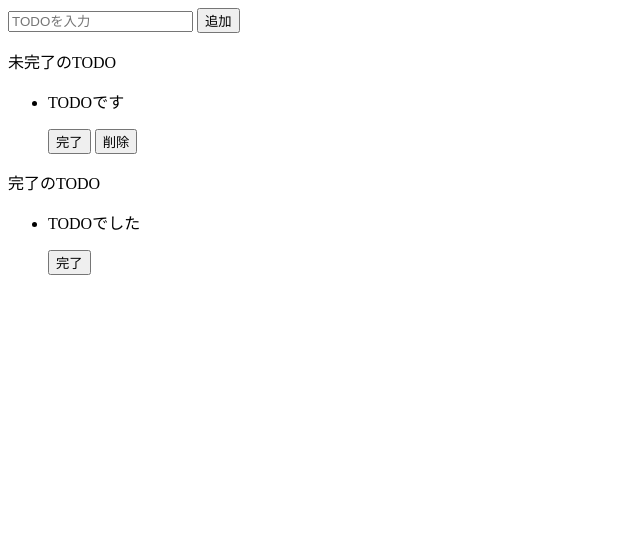
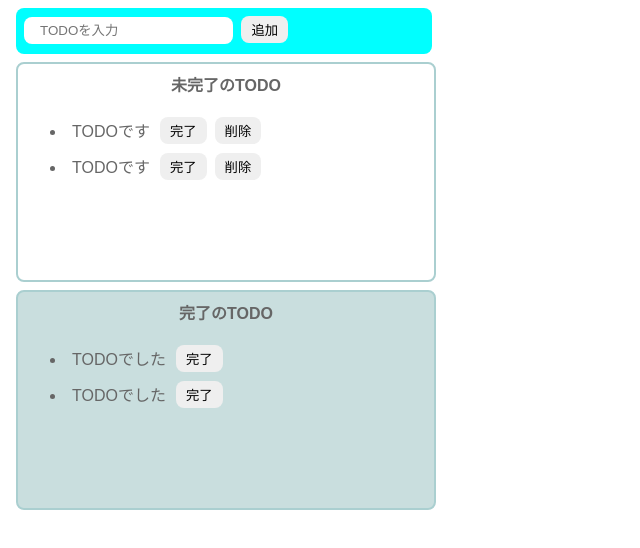
Before and after one commit to atoga22/TODO_list, a plain HTML site: page index.html in a window 1280 px wide. Shown: the whole page, without its empty margins (0-640 px from the left). Drawn offline with Linux system fonts and the light colour scheme.

Commit message:
CSSを追加・反映

```diff
--- a/index.html
+++ b/index.html
@@ -3,30 +3,44 @@
     <head>
         <title>TODO</title>
         <meta charset="UTF-8">
+        <link rel="stylesheet" href="styles.css">
     </head>
     <body>
-        <div>
+        <div class="input-area">
             <input type="text" placeholder="TODOを入力">
             <button>追加</button>
         </div>
-        <div>
-            <p>未完了のTODO</p>
+        <div class="incomplete-area">
+            <p class="title">未完了のTODO</p>
             <ul>
                 <li>
-                    <div>
-                        <p>TODOです</p>
+                    <div class="list-row">
+                        <p class="todo-item">TODOです</p>
+                        <button>完了</button>
+                        <button>削除</button>
+                    </div>
+                </li>
+                <li>
+                    <div class="list-row">
+                        <p class="todo-item">TODOです</p>
                         <button>完了</button>
                         <button>削除</button>
                     </div>
                 </li>
             </ul>
         </div>
-        <div>
-            <p>完了のTODO</p>
+        <div class="complete-area">
+            <p class="title">完了のTODO</p>
             <ul>
                 <li>
-                    <div>
-                        <p>TODOでした</p>
+                    <div class="list-row">
+                        <p class="todo-item">TODOでした</p>
+                        <button>完了</button>
+                    </div>
+                </li>
+                <li>
+                    <div class="list-row">
+                        <p class="todo-item">TODOでした</p>
                         <button>完了</button>
                     </div>
                 </li>
--- a/index.mjs
+++ b/index.mjs
@@ -1 +1 @@
-import "./style.css";
+import "./styles.css";
--- a/styles.css
+++ b/styles.css
@@ -0,0 +1,66 @@
+body{
+    font-family: sans-serif;
+    color: #666;
+}
+
+input{
+    border-radius: 8px;
+    border: none;
+    padding: 6px 16px;
+}
+
+button{
+    border-radius: 8px;
+    border: none;
+    padding: 4px 10px;
+    margin: 0px 4px;
+}
+
+button:hover{
+    background-color: blue;
+    color: #fff;
+    cursor: pointer;
+}
+
+.input-area{
+    background-color: aqua;
+    width: 400px;
+    height: 30px;
+    padding: 8px;
+    margin: 8px;
+    border-radius: 8px;
+}
+
+.incomplete-area{
+    border: 2px solid #aacfd0;
+    width: 400px;
+    min-height: 200px;
+    padding: 8px;
+    margin: 8px;
+    border-radius: 8px;
+}
+
+.complete-area{
+    border: 2px solid #aacfd0;
+    width: 400px;
+    min-height: 200px;
+    padding: 8px;
+    margin: 8px;
+    border-radius: 8px;
+    background-color: #c9dede;
+}
+
+.title{
+    text-align: center;
+    margin-top: 0;
+    font-weight: bold;
+}
+
+.list-row{
+    display: flex;
+    align-items: center;
+}
+
+.todo-item{
+    margin: 6px;
+}
```
